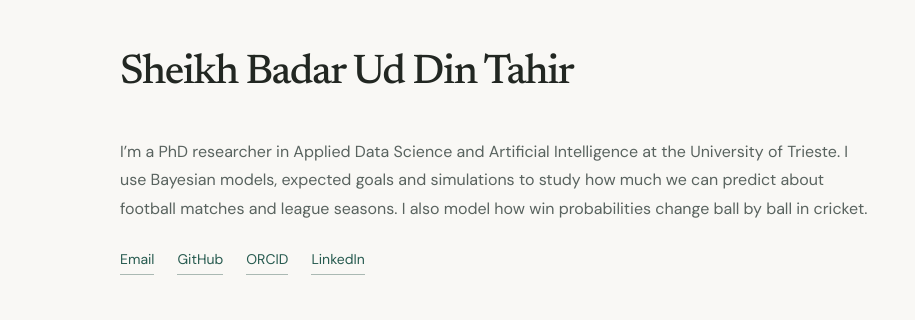
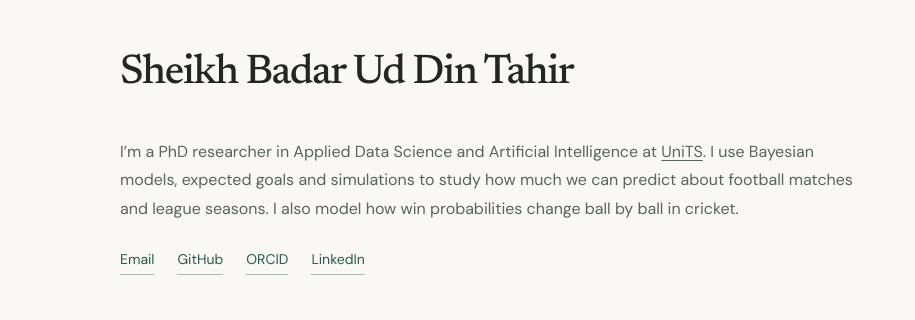
Before and after one commit to sheikhbadar/sheikhbadar.github.io, a plain HTML site: page index.html in a window 1280 px wide. Shown: the part 105-425 px from the top of the page, 0-915 px from the left. Drawn offline with Linux system fonts and the light colour scheme.

Commit message:
Link the UniTS affiliation on the site

```diff
--- a/index.html
+++ b/index.html
@@ -3,7 +3,7 @@
 <head>
 <meta charset="utf-8">
 <meta name="viewport" content="width=device-width, initial-scale=1">
-<meta name="description" content="PhD researcher at the University of Trieste working on Bayesian statistics, probabilistic forecasting, football analytics and cricket.">
+<meta name="description" content="PhD researcher at UniTS working on Bayesian statistics, probabilistic forecasting, football analytics and cricket.">
 <meta name="author" content="Sheikh Badar Ud Din Tahir">
 <meta name="theme-color" content="#f9f8f5">
 <title>Sheikh Badar Ud Din Tahir | Research</title>
@@ -27,7 +27,7 @@
 <div class="wrap profile-intro">
 <h1 id="intro-title">Sheikh Badar Ud Din Tahir</h1>
 <div class="intro-main">
-<p class="intro-copy">I’m a PhD researcher in Applied Data Science and Artificial Intelligence at the University of Trieste. I use Bayesian models, expected goals and simulations to study how much we can predict about football matches and league seasons. I also model how win probabilities change ball by ball in cricket.</p>
+<p class="intro-copy">I’m a PhD researcher in Applied Data Science and Artificial Intelligence at <a href="https://portale.units.it/en">UniTS</a>. I use Bayesian models, expected goals and simulations to study how much we can predict about football matches and league seasons. I also model how win probabilities change ball by ball in cricket.</p>
 <div class="intro-links"><a href="mailto:sheikhbadarr@gmail.com">Email</a><!-- <a href="https://scholar.google.com/citations?user=f0XUQu8AAAAJ">Google Scholar</a> --><a href="https://github.com/sheikhbadar">GitHub</a><a href="https://orcid.org/0000-0003-2459-1610">ORCID</a><a href="https://www.linkedin.com/in/sheikhbadaruddintahir/">LinkedIn</a></div>
 </div>
 <a class="profile-photo" href="assets/badar-portrait.png?v=2" aria-label="View portrait of Sheikh Badar Ud Din Tahir"><img src="assets/badar-portrait.png?v=2" alt="Portrait of Sheikh Badar Ud Din Tahir" width="1254" height="1254" fetchpriority="high" decoding="async"></a>
@@ -150,6 +150,6 @@
 </main><footer class="footer" id="contact">
  <div class="wrap footer-body">
  <a class="email" href="mailto:sheikhbadarr@gmail.com">sheikhbadarr@gmail.com</a>
- <div class="foot-bottom"><span>© <span id="year">2026</span> Sheikh Badar Ud Din Tahir · University of Trieste</span><div class="counter-wrap"><a href="https://info.flagcounter.com/ZrS2" target="_blank" rel="noopener noreferrer" title="Global website visits"><img loading="lazy" src="https://s01.flagcounter.com/count2/ZrS2/bg_F5F3FF/txt_000000/border_C7D2FE/columns_4/maxflags_25/viewers_0/labels_1/pageviews_1/flags_1/percent_0/" alt="Flag Counter visitor statistics" width="280" height="70"></a></div></div>
+ <div class="foot-bottom"><span>© <span id="year">2026</span> Sheikh Badar Ud Din Tahir · <a href="https://portale.units.it/en">UniTS</a></span><div class="counter-wrap"><a href="https://info.flagcounter.com/ZrS2" target="_blank" rel="noopener noreferrer" title="Global website visits"><img loading="lazy" src="https://s01.flagcounter.com/count2/ZrS2/bg_F5F3FF/txt_000000/border_C7D2FE/columns_4/maxflags_25/viewers_0/labels_1/pageviews_1/flags_1/percent_0/" alt="Flag Counter visitor statistics" width="280" height="70"></a></div></div>
  </div>
  </footer></body></html>
```
Also changed, not shown: publications.html (+1 -1 lines), research.html (+2 -2 lines).
